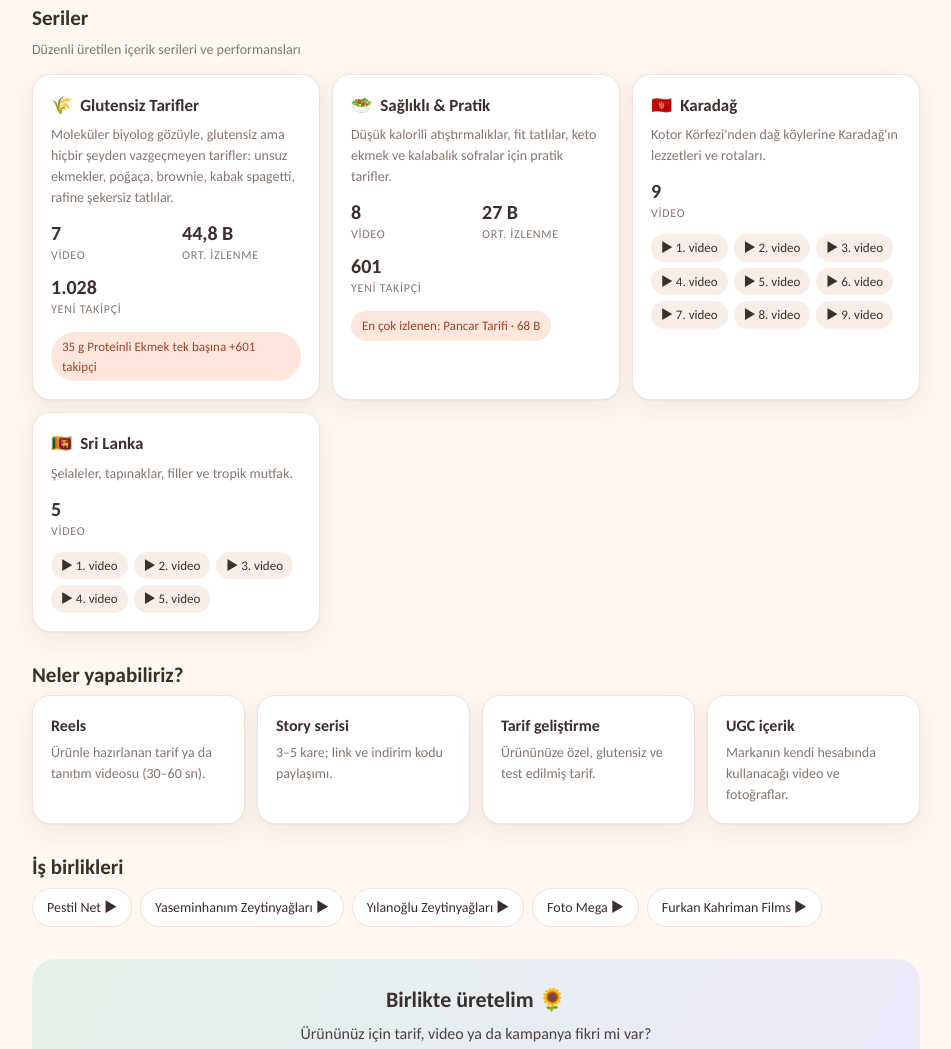
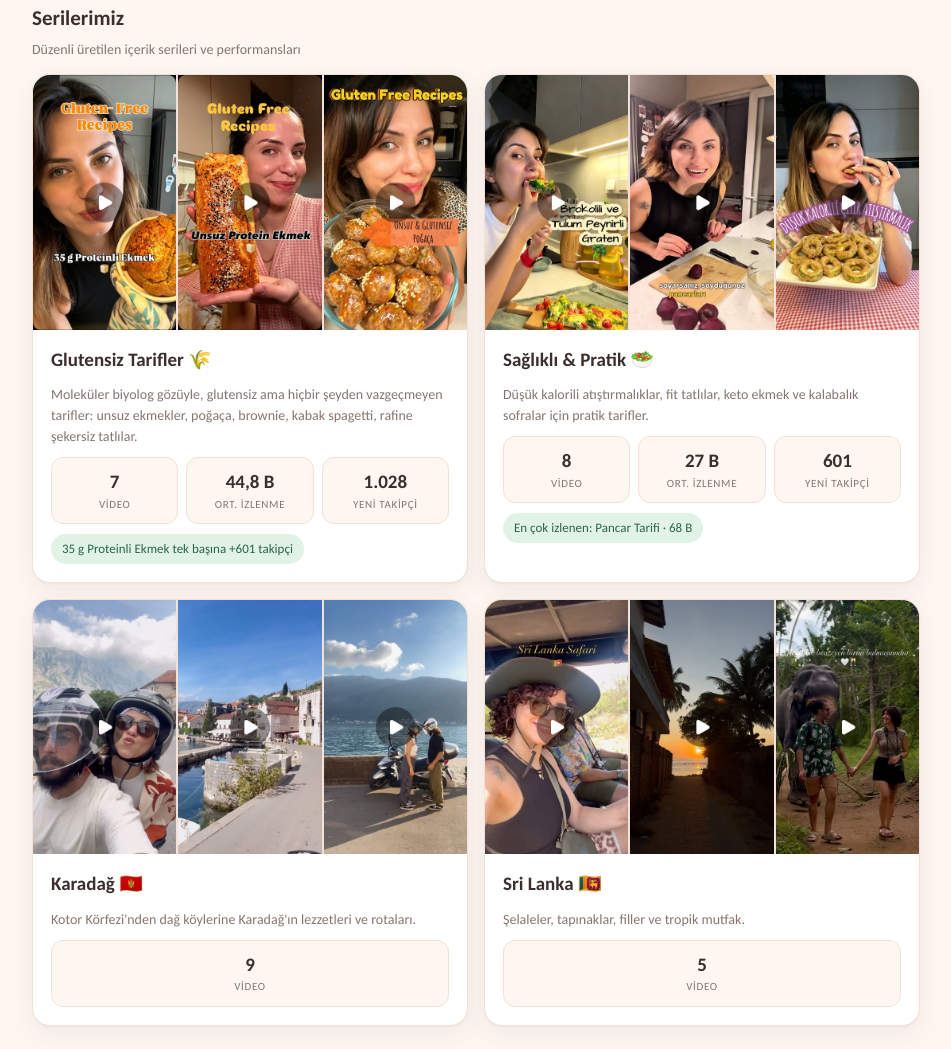
Before and after one commit to aliaydogdu000/gozde-site, a plain HTML site: page media-kit/index.html in a window 1280 px wide. Shown: the part 2198-3247 px from the top of the page, without its empty margins (164-1115 px from the left). Drawn offline with Linux system fonts and the light colour scheme.

Commit message:
Series cards with video covers, matching the reference layout
Covers are saved in assets/covers because Instagram CDN links expire.
Version the CSS/JS links so returning visitors get the new styles.

Co-Authored-By: Claude Opus 5.5 <noreply@anthropic.com>

```diff
--- a/assets/style.css
+++ b/assets/style.css
@@ -188,11 +188,20 @@ h1, h2, h3 { font-family: var(--serif); font-weight: 700; letter-spacing: 0; mar
 .bar-row .pct { text-align: right; color: var(--muted); font-variant-numeric: tabular-nums; }
 .card h3 { font-size: 17px; }
 
-.series-grid { display: grid; grid-template-columns: repeat(auto-fit, minmax(260px, 1fr)); gap: 12px; }
-.series-card h3 { font-size: 17px; display: flex; gap: 8px; align-items: baseline; }
-.series-card p { color: var(--muted); font-size: 14px; margin: 6px 0 14px; }
-.series-card .stat .v { font-size: 20px; }
-.series-card .pill { margin-top: 14px; }
+.series-grid { display: grid; grid-template-columns: repeat(auto-fit, minmax(300px, 1fr)); gap: 16px; }
+.series-card { background: var(--surface); border: 1px solid var(--line); border-radius: var(--radius); box-shadow: var(--shadow); overflow: hidden; display: flex; flex-direction: column; }
+.series-card .covers { display: grid; grid-template-columns: repeat(3, 1fr); gap: 2px; background: var(--line); }
+.series-card .covers a { display: block; aspect-ratio: 9 / 16; overflow: hidden; background: var(--surface-2); }
+.series-card .covers img { width: 100%; height: 100%; object-fit: cover; transition: transform .25s ease; }
+.series-card .covers a:hover img { transform: scale(1.04); }
+.series-body { padding: 16px 18px 18px; display: flex; flex-direction: column; gap: 10px; flex: 1; }
+.series-body h3 { font-size: 19px; }
+.series-body p { color: var(--muted); font-size: 14px; margin: 0; }
+.series-stats { display: grid; grid-template-columns: repeat(auto-fit, minmax(80px, 1fr)); gap: 8px; }
+.series-stats div { display: flex; flex-direction: column; align-items: center; padding: 10px 6px; border: 1px solid var(--line); border-radius: 12px; background: var(--bg); }
+.series-stats b { font-size: 19px; }
+.series-stats span { font-size: 11px; text-transform: uppercase; letter-spacing: .06em; color: var(--muted); text-align: center; }
+.series-body .pill { align-self: flex-start; }
 
 .brand-list { display: flex; flex-wrap: wrap; gap: 8px; }
 .chart .val { fill: var(--ink); font-weight: 600; }
--- a/data/stats.json
+++ b/data/stats.json
@@ -235,7 +235,21 @@
           "type": "number"
         }
       ],
-      "badge": "35 g Proteinli Ekmek tek başına +601 takipçi"
+      "badge": "35 g Proteinli Ekmek tek başına +601 takipçi",
+      "covers": [
+        {
+          "image": "assets/covers/DX3xEIOo2e8.jpg",
+          "url": "https://www.instagram.com/reel/DX3xEIOo2e8/"
+        },
+        {
+          "image": "assets/covers/DYFVzJno3uJ.jpg",
+          "url": "https://www.instagram.com/reel/DYFVzJno3uJ/"
+        },
+        {
+          "image": "assets/covers/DbYfnZbORfR.jpg",
+          "url": "https://www.instagram.com/reel/DbYfnZbORfR/"
+        }
+      ]
     },
     {
       "title": "Sağlıklı & Pratik",
@@ -257,7 +271,21 @@
           "type": "number"
         }
       ],
-      "badge": "En çok izlenen: Pancar Tarifi · 68 B"
+      "badge": "En çok izlenen: Pancar Tarifi · 68 B",
+      "covers": [
+        {
+          "image": "assets/covers/DfCz_z1SnKc.jpg",
+          "url": "https://www.instagram.com/reel/DfCz_z1SnKc/"
+        },
+        {
+          "image": "assets/covers/DeewymmyNn3.jpg",
+          "url": "https://www.instagram.com/reel/DeewymmyNn3/"
+        },
+        {
+          "image": "assets/covers/DZ7y-nyOqWz.jpg",
+          "url": "https://www.instagram.com/reel/DZ7y-nyOqWz/"
+        }
+      ]
     },
     {
       "title": "Karadağ",
@@ -280,6 +308,20 @@
           "value": 9,
           "type": "number"
         }
+      ],
+      "covers": [
+        {
+          "image": "assets/covers/C0PNBZeohAa.jpg",
+          "url": "https://www.instagram.com/reel/C0PNBZeohAa/"
+        },
+        {
+          "image": "assets/covers/Cy5RiDQInOW.jpg",
+          "url": "https://www.instagram.com/reel/Cy5RiDQInOW/"
+        },
+        {
+          "image": "assets/covers/Cy0GY-toI9Y.jpg",
+          "url": "https://www.instagram.com/reel/Cy0GY-toI9Y/"
+        }
       ]
     },
     {
@@ -298,6 +340,20 @@
           "label": "Video",
           "value": 5,
           "type": "number"
+        }
+      ],
+      "covers": [
+        {
+          "image": "assets/covers/C_QEuBvIBgG.jpg",
+          "url": "https://www.instagram.com/reel/C_QEuBvIBgG/"
+        },
+        {
+          "image": "assets/covers/C_uqbZWIqxH.jpg",
+          "url": "https://www.instagram.com/reel/C_uqbZWIqxH/"
+        },
+        {
+          "image": "assets/covers/C_BWSTToBE8.jpg",
+          "url": "https://www.instagram.com/reel/C_BWSTToBE8/"
         }
       ]
     }
--- a/media-kit/index.html
+++ b/media-kit/index.html
@@ -10,7 +10,7 @@
   <link rel="preconnect" href="https://fonts.googleapis.com">
   <link rel="preconnect" href="https://fonts.gstatic.com" crossorigin>
   <link href="https://fonts.googleapis.com/css2?family=Carlito:ital,wght@0,400;0,700;1,400&display=swap" rel="stylesheet">
-  <link rel="stylesheet" href="../assets/style.css">
+  <link rel="stylesheet" href="../assets/style.css?v=3">
 </head>
 <body>
   <main class="wrap" id="app">
@@ -18,7 +18,7 @@
     <p class="muted">Yükleniyor…</p>
   </main>
 
-  <script src="../assets/common.js"></script>
+  <script src="../assets/common.js?v=3"></script>
   <script>
     const MONTHS = ['Oca', 'Şub', 'Mar', 'Nis', 'May', 'Haz', 'Tem', 'Ağu', 'Eyl', 'Eki', 'Kas', 'Ara'];
 
@@ -181,15 +181,20 @@
         </section>` : ''}
 
         <section class="section">
-          <h2>Seriler</h2>
+          <h2>Serilerimiz</h2>
           <p class="lead">Düzenli üretilen içerik serileri ve performansları</p>
           <div class="series-grid">${s.series.map((x) => `
-            <article class="card series-card">
-              <h3><span>${esc(x.emoji || '')}</span>${esc(x.title)}</h3>
-              <p>${esc(x.description)}</p>
-              ${x.metrics?.length ? statGrid(x.metrics, 'tight') : ''}
-              ${x.badge ? `<span class="pill sun">${esc(x.badge)}</span>` : ''}
-              ${x.videos?.length ? `<div class="video-links">${x.videos.map((v, i) => `<a href="${esc(v)}" target="_blank" rel="noopener">▶ ${i + 1}. video</a>`).join('')}</div>` : ''}
+            <article class="series-card">
+              ${x.covers?.length ? `<div class="covers">${x.covers.map((c) => `
+                <a href="${esc(c.url)}" target="_blank" rel="noopener"><img src="../${esc(c.image)}" alt="${esc(x.title)} videosu" loading="lazy"></a>`).join('')}
+              </div>` : ''}
+              <div class="series-body">
+                <h3>${esc(x.title)} <span>${esc(x.emoji || '')}</span></h3>
+                <p>${esc(x.description)}</p>
+                ${x.metrics?.length ? `<div class="series-stats">${x.metrics.map((m) => `
+                  <div><b>${esc(m.display ?? Site.format(m.value, m.type))}</b><span>${esc(m.label)}</span></div>`).join('')}</div>` : ''}
+                ${x.badge ? `<span class="pill leaf">${esc(x.badge)}</span>` : ''}
+              </div>
             </article>`).join('')}
           </div>
         </section>
```
Also changed, not shown: harita/index.html (+2 -2 lines), index.html (+2 -2 lines), is-birligi/index.html (+2 -2 lines), assets/covers/C0PNBZeohAa.jpg (added), assets/covers/C_BWSTToBE8.jpg (added), assets/covers/C_QEuBvIBgG.jpg (added), assets/covers/C_uqbZWIqxH.jpg (added), assets/covers/Cy0GY-toI9Y.jpg (added), assets/covers/Cy5RiDQInOW.jpg (added), assets/covers/DX3xEIOo2e8.jpg (added), assets/covers/DYFVzJno3uJ.jpg (added), assets/covers/DZ7y-nyOqWz.jpg (added), assets/covers/DbYfnZbORfR.jpg (added), assets/covers/DeewymmyNn3.jpg (added), 1 more files.
